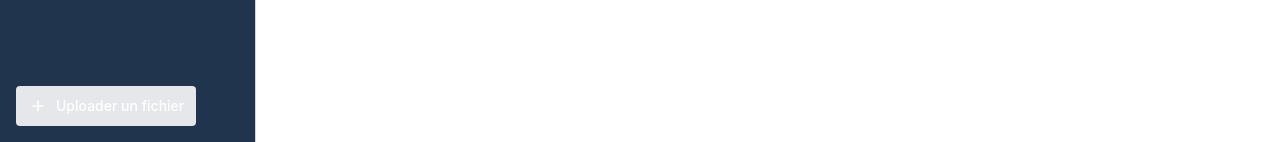
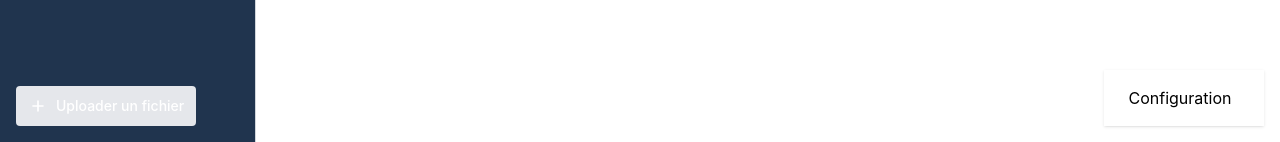
Before and after one commit to AyouLasme/BubleProject, a React (Create React App) app: page / in a window 1280 px wide. Shown: the part 658-800 px from the top of the page. Built offline with nearby package versions, Linux system fonts and the light colour scheme.

Commit message:
Bottom button for configuration and exports

```diff
--- a/src/App.jsx
+++ b/src/App.jsx
@@ -17,7 +17,6 @@ const navs = [
 function App() {
   return (
     <div class="flex w-screen h-screen ">
-
         <div class="flex flex-col w-1/5 text-white bg-[#20344E] border-r border-gray-300">
             <button class="relative text-sm focus:outline-none group">
                 <div class="flex items-center justify-between w-full h-16 px-4">
@@ -28,11 +27,7 @@ function App() {
                         </svg>
                         <span class="ml-2 leading-none">Uploader un fichier</span>
                     </a>
-                    {/* <svg class="w-4 h-4" xmlns="http://www.w3.org/2000/svg" viewBox="0 0 20 20" fill="currentColor">
-                        <path fill-rule="evenodd" d="M5.293 7.293a1 1 0 011.414 0L10 10.586l3.293-3.293a1 1 0 111.414 1.414l-4 4a1 1 0 01-1.414 0l-4-4a1 1 0 010-1.414z" clip-rule="evenodd" />
-                    </svg> */}
                 </div>
-
             </button>
             <div class="flex flex-col flex-grow p-4 overflow-auto">
                 {/* TOP MENU */}
@@ -40,9 +35,7 @@ function App() {
                     {
                         navs.map(nav => <MenuItem item={nav} />)
                     }
-
                 </div>
-
                 {/* BOTTOM MENU */}
                 <div className='flex mt-auto'>
                     <a class="flex items-center flex-shrink-0 h-10 px-3 text-sm font-medium bg-gray-200 rounded hover:bg-gray-300"
@@ -85,10 +78,13 @@ function App() {
               </div>
         </div> */}
 
-</div>
 
+        <a className="fixed flex items-center justify-center h-14 w-40 pr-2 bottom-0 right-0 mr-4 mb-4 shadow text-black">
+            {/* <span className="text-sm ml-1 leading-none">@lofiui</span> */}
+            Configuration
+        </a>
 
-
+    </div>
   );
 }
 
```
